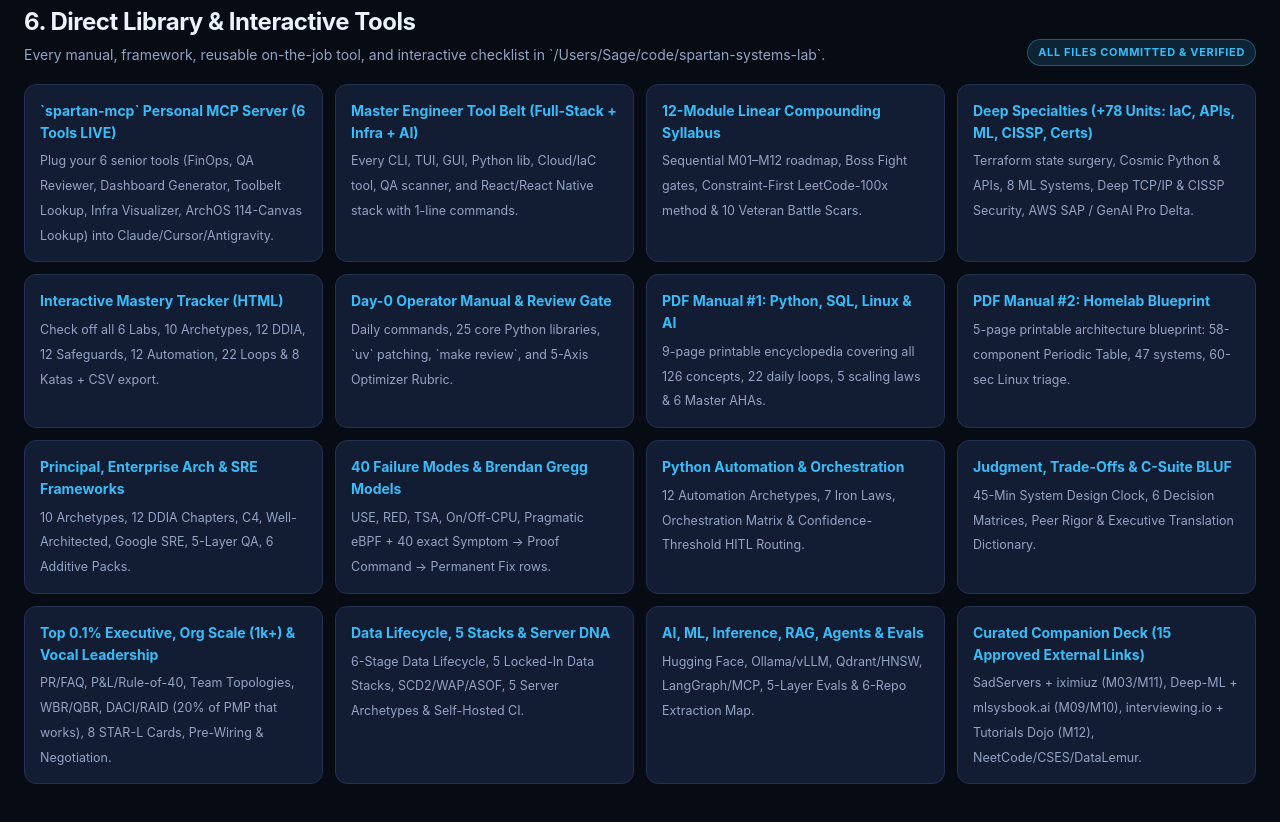
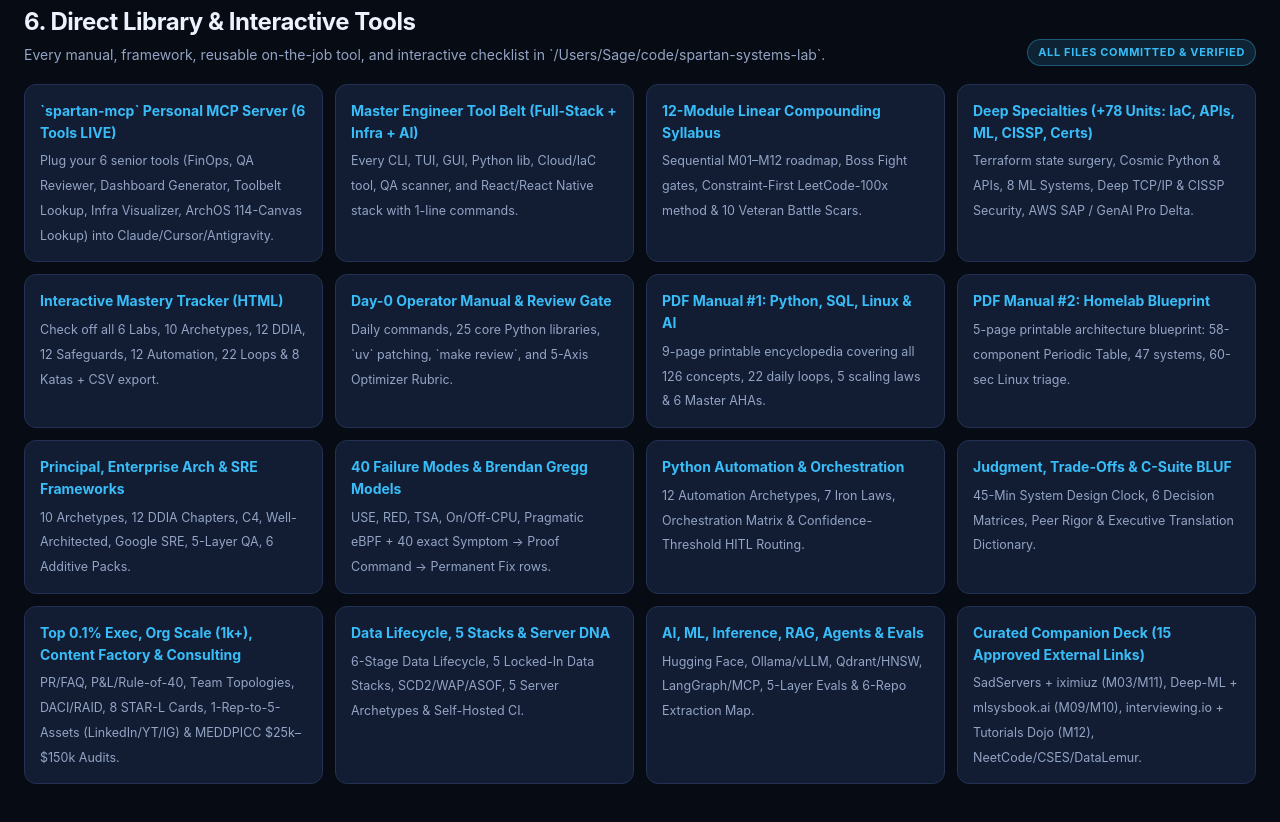
Before and after one commit to JasonTeixeira/spartan-systems-lab, a plain HTML site: page docs/index.html in a window 1280 px wide. Shown: the part 10654-11476 px from the top of the page. Drawn offline with Linux system fonts and the light colour scheme.

Commit message:
docs: add 1-rep-to-5-assets content factory and MEDDPICC value-based consulting playbook

```diff
--- a/docs/index.html
+++ b/docs/index.html
@@ -895,7 +895,7 @@
         <a class="link-card" href="FAILURE_MODES_AND_PERFORMANCE.md"><b>40 Failure Modes &amp; Brendan Gregg Models</b><span>USE, RED, TSA, On/Off-CPU, Pragmatic eBPF + 40 exact Symptom -> Proof Command -> Permanent Fix rows.</span></a>
         <a class="link-card" href="PYTHON_AUTOMATION_AND_ORCHESTRATION.md"><b>Python Automation &amp; Orchestration</b><span>12 Automation Archetypes, 7 Iron Laws, Orchestration Matrix &amp; Confidence-Threshold HITL Routing.</span></a>
         <a class="link-card" href="JUDGMENT_AND_COMMUNICATION_FRAMEWORKS.md"><b>Judgment, Trade-Offs &amp; C-Suite BLUF</b><span>45-Min System Design Clock, 6 Decision Matrices, Peer Rigor &amp; Executive Translation Dictionary.</span></a>
-        <a class="link-card" href="LEADERSHIP_AND_EXEC_MASTERY.md"><b>Top 0.1% Executive, Org Scale (1k+) &amp; Vocal Leadership</b><span>PR/FAQ, P&amp;L/Rule-of-40, Team Topologies, WBR/QBR, DACI/RAID (20% of PMP that works), 8 STAR-L Cards, Pre-Wiring &amp; Negotiation.</span></a>
+        <a class="link-card" href="LEADERSHIP_AND_EXEC_MASTERY.md"><b>Top 0.1% Exec, Org Scale (1k+), Content Factory &amp; Consulting</b><span>PR/FAQ, P&amp;L/Rule-of-40, Team Topologies, DACI/RAID, 8 STAR-L Cards, 1-Rep-to-5-Assets (LinkedIn/YT/IG) &amp; MEDDPICC $25k–$150k Audits.</span></a>
         <a class="link-card" href="DATA_LIFECYCLE_AND_SERVER_FUNDAMENTALS.md"><b>Data Lifecycle, 5 Stacks &amp; Server DNA</b><span>6-Stage Data Lifecycle, 5 Locked-In Data Stacks, SCD2/WAP/ASOF, 5 Server Archetypes &amp; Self-Hosted CI.</span></a>
         <a class="link-card" href="AI_ML_AND_LLM_MASTERY.md"><b>AI, ML, Inference, RAG, Agents &amp; Evals</b><span>Hugging Face, Ollama/vLLM, Qdrant/HNSW, LangGraph/MCP, 5-Layer Evals &amp; 6-Repo Extraction Map.</span></a>
         <a class="link-card" href="HOW_TO_USE_THIS_LAB.md"><b>Curated Companion Deck (15 Approved External Links)</b><span>SadServers + iximiuz (M03/M11), Deep-ML + mlsysbook.ai (M09/M10), interviewing.io + Tutorials Dojo (M12), NeetCode/CSES/DataLemur.</span></a>
```
Also changed, not shown: 3 other files.
